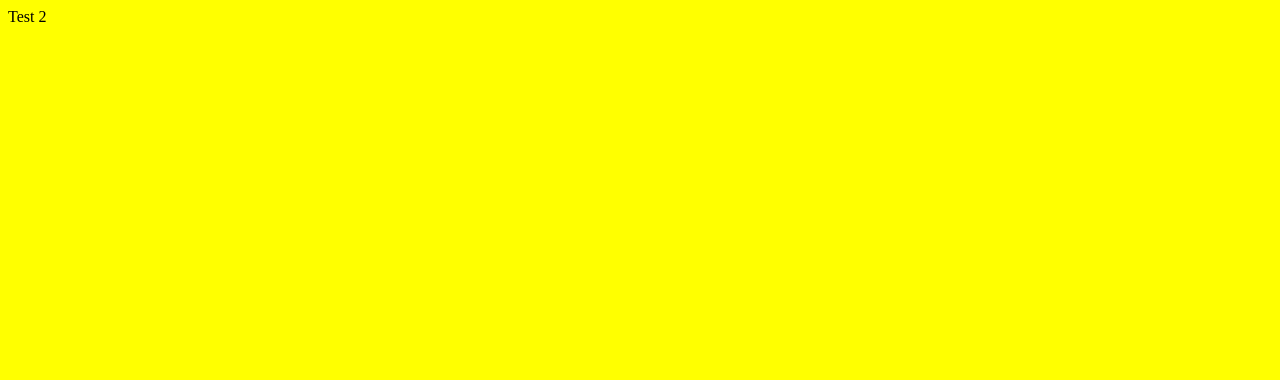
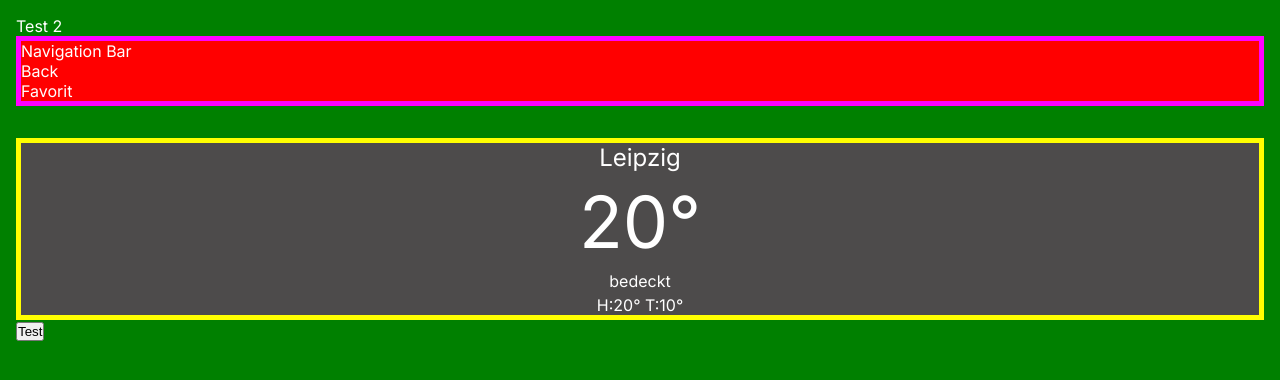
Before and after one commit to SteNuf/wetter-app, a website built with Vite: page index.html in a window 1280 px wide. Built offline with nearby package versions, Linux system fonts and the light colour scheme; a web font is replaced by a local one.

Commit message:
The basic HTML structure was created. It started with the DIV "actually-weather." The SCCS was introduced in the main structure. A connection to the API server for fetching the data was created with a helper button.

```diff
--- a/index.html
+++ b/index.html
@@ -4,10 +4,29 @@
     <meta charset="UTF-8" />
     <link rel="icon" type="image/svg+xml" href="/vite.svg" />
     <meta name="viewport" content="width=device-width, initial-scale=1.0" />
-    <title>Die Wetter App</title>
+    <title>Die-Wetter-App</title>
   </head>
   <body>
-    <div id="app">Test 2</div>
+    <div id="app" class="background-color">
+      Test 2
+      <div class="navigation-bar">
+        Navigation Bar
+        <div class="navigation-bar__back-Button">Back</div>
+        <div class="navigation-bar__favorite-Button">Favorit</div>
+      </div>
+
+      <div class="actually-weather">
+        <div class="actually-weather__town">Leipzig</div>
+        <div class="actually-weather__temperature">20°</div>
+        <div class="actually-weather__condition">bedeckt</div>
+        <div class="actually-weather__day">
+          <span class="actually-weather__max-temperatur">H:20° </span>
+          <span class="actually-weather__min-temperatur">T:10°</span>
+        </div>
+      </div>
+
+      <button class="test-button">Test</button>
+    </div>
     <script type="module" src="/src/main.js"></script>
   </body>
 </html>
--- /dev/null
+++ b/src/fetch.js
@@ -0,0 +1,16 @@
+//1. Local Storage erstellen:
+const LOCAL_STORAGE_KEY = "weather-app";
+//console.log(LOCAL_STORAGE_KEY);
+
+//2. API GetWeatherAPI() Verbindung erstellen:
+export async function getWeatherAPI() {
+  const response = await fetch(
+    "http://api.weatherapi.com/v1/current.json?key=cab870990fda438db75125235251909&q=Leipzig&lang=de"
+  );
+  const body = await response.json();
+
+  console.log(body);
+}
+//3. API in LocalStorage speichern
+//4. API aus LocalStorage herausgeben
+//5. API in HTML rendern
--- a/src/main.js
+++ b/src/main.js
@@ -1 +1,7 @@
+import { getWeatherAPI } from "./fetch.js";
 import "../styles/main.scss";
+
+const testButtonElement = document.querySelector(".test-button");
+testButtonElement.addEventListener("click", async () => {
+  const weatherTest = await getWeatherAPI();
+});
--- /dev/null
+++ b/styles/color.scss
@@ -0,0 +1,2 @@
+$primary-bgcolor: green;
+$font-color: white;
--- /dev/null
+++ b/styles/font.scss
@@ -0,0 +1 @@
+@import url("https://fonts.googleapis.com/css2?family=Inter:ital,opsz,wght@0,14..32,100..900;1,14..32,100..900&family=Rubik+Scribble&display=swap");
--- a/styles/main.scss
+++ b/styles/main.scss
@@ -1,3 +1,49 @@
+@import "color.scss";
+@import "font.scss";
+
+* {
+  margin: 0px;
+  padding: 0px;
+}
+
 body {
-  background-color: yellow;
+  background-color: $primary-bgcolor;
 }
+
+#app {
+  color: $font-color;
+  padding: 1rem;
+  font-family: Inter, sans-serif;
+  min-height: 100vh;
+}
+
+.navigation-bar {
+  background-color: red;
+  color: $font-color;
+  border: 5px solid magenta;
+}
+
+.actually-weather {
+  border: 5px solid yellow;
+  background-color: rgb(77, 75, 75);
+  display: flex;
+  flex-direction: column;
+  text-align: center;
+  align-items: center;
+  margin-top: 2rem;
+
+  &__town {
+    font-size: 24px;
+  }
+
+  &__temperature {
+    font-size: 4.5rem;
+    margin-top: 6px;
+    margin-bottom: 6px;
+  }
+
+  &__condition {
+    font-size: 16px;
+    margin-bottom: 4px;
+  }
+}
```
